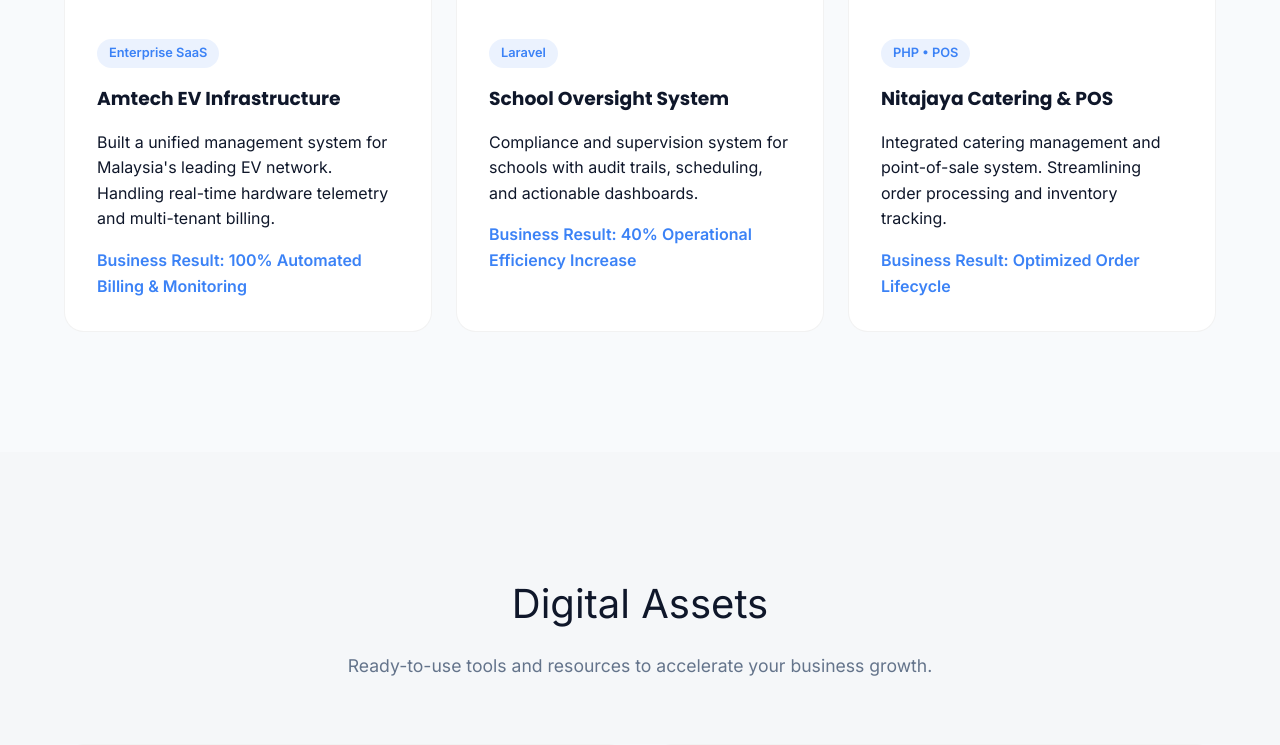
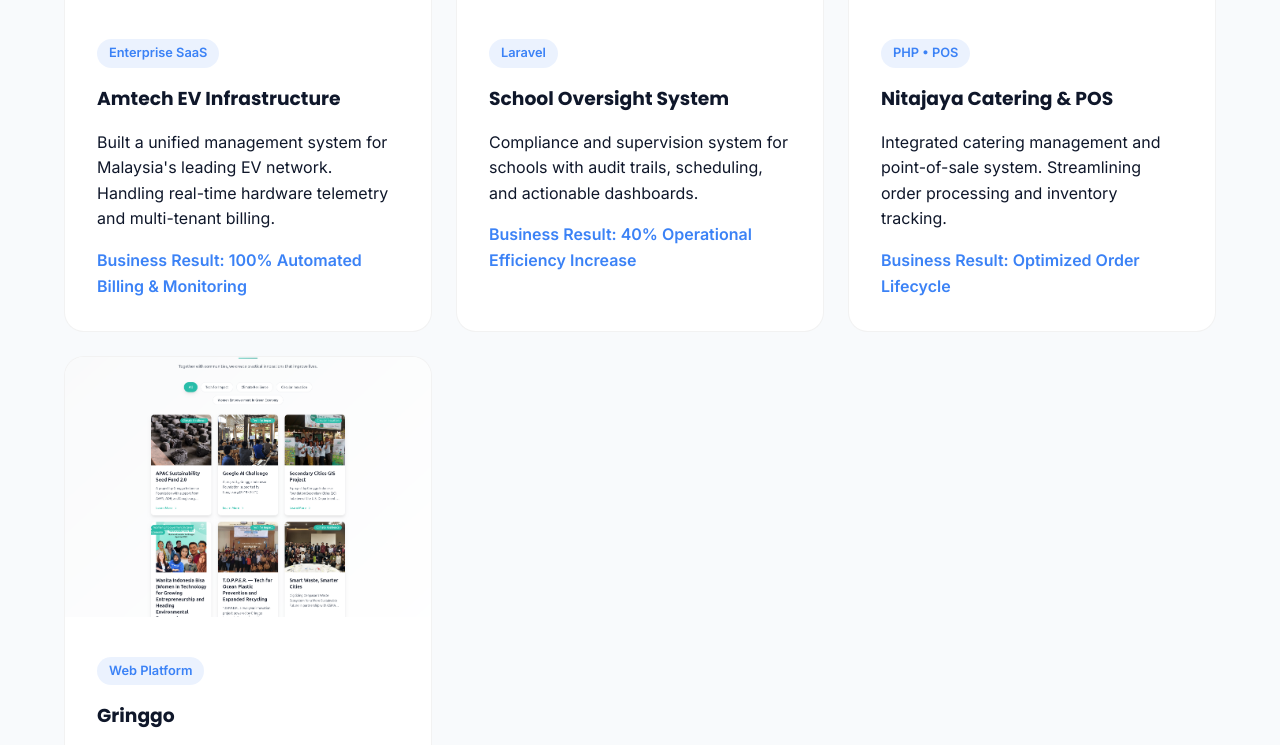
Before and after one commit to hasanarofid/hasanarofid.site, a PHP site: page /index.php in a window 1280 px wide. Shown: the part 3407-4152 px from the top of the page. Run offline with PHP 8.4, Linux system fonts and the light colour scheme; data comes from the database, SQL or seed files in the repository; grey boxes are pictures that could not be loaded.

Commit message:
update portofolio

```diff
--- a/index.php
+++ b/index.php
@@ -808,7 +808,15 @@ try {
           </div>
         </div>
 
-
+        <div class="project-card" data-reveal data-delay="300" onclick="window.open('https://gringgo.org/', '_blank')" style="cursor: pointer;">
+          <img src="images/gringgo.png" class="project-img preview-trigger" alt="Gringgo Platform">
+          <div class="project-content">
+            <span class="project-tag">Web Platform</span>
+            <h3>Gringgo</h3>
+            <p>A technology platform focusing on waste management and environmental solutions to empower communities.</p>
+            <div style="margin-top: 16px; font-weight: 600; color: var(--accent);"><?= $t['project_impact'] ?>: Sustainable Environmental Impact</div>
+          </div>
+        </div>
 
       </div>
     </div>
```
Also changed, not shown: images/gringgo.png (added).
